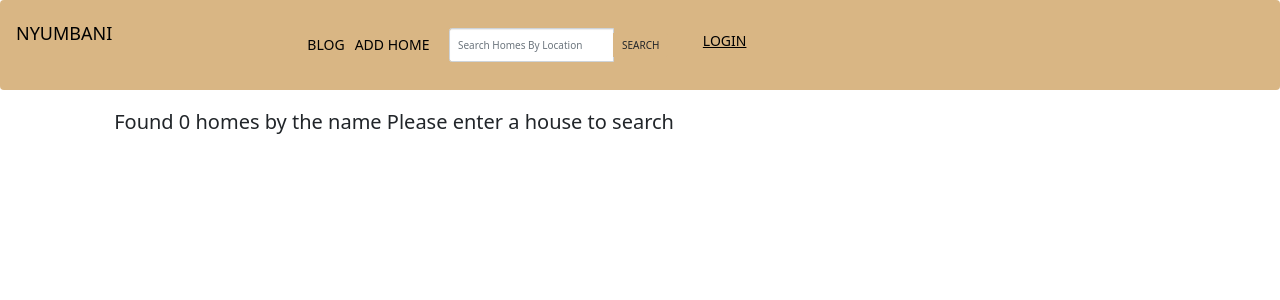
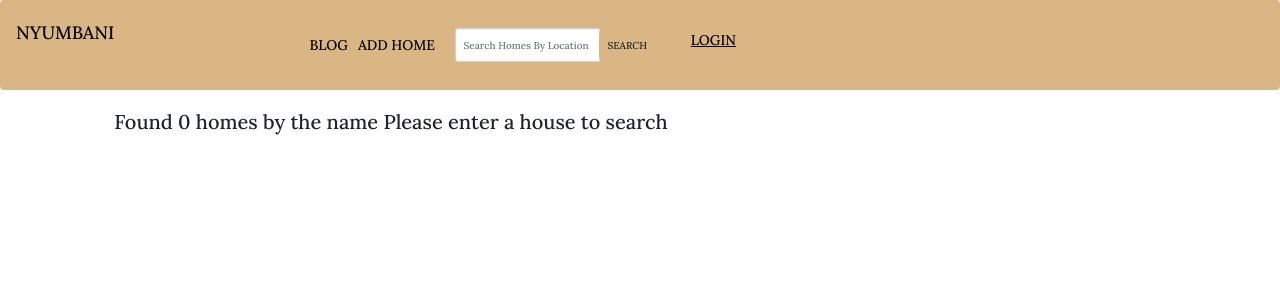
Before and after one commit to Alice-Githui/Homes--DRF, a Django app: page /search in a window 1280 px wide. Shown: the top 300 px of the page. Run offline with Django 3.2, Linux system fonts and the light colour scheme; some libraries are stand-ins or nearby versions.

Commit message:
add google fonts

```diff
--- a/ourhomes/static/CSS/style.css
+++ b/ourhomes/static/CSS/style.css
@@ -2,13 +2,11 @@
     box-sizing: border-box;
     margin: 0;
     padding: 0;
+    font-family: 'Lora', serif;
 }
 
-.homepage-images h4{
-    color: red;
-}
 
-.homepage-images img{
+/* .homepage-images img{
     height: 300px;
     width: 300px;
     object-fit: cover;
@@ -18,7 +16,7 @@
     height: 300px;
     width: 300px;
     object-fit: cover;
-}
+} */
 
 #landingpage{
     /* background-color: #faf6f5; */
--- a/ourhomes/templates/files/base.html
+++ b/ourhomes/templates/files/base.html
@@ -15,6 +15,8 @@
 
     {% block styles %}
     {% bootstrap_css %}
+    <link rel="preconnect" href="https://fonts.gstatic.com">
+    <link href="https://fonts.googleapis.com/css2?family=Lora:wght@500&display=swap" rel="stylesheet">
     <link href="https://cdn.jsdelivr.net/npm/bootstrap@5.0.1/dist/css/bootstrap.min.css" rel="stylesheet" integrity="sha384-+0n0xVW2eSR5OomGNYDnhzAbDsOXxcvSN1TPprVMTNDbiYZCxYbOOl7+AMvyTG2x" crossorigin="anonymous">
     <link href="{% static 'CSS/style.css' %}" rel="stylesheet">
 
--- a/ourhomes/templates/registration/base.html
+++ b/ourhomes/templates/registration/base.html
@@ -6,6 +6,8 @@
     <meta charset="UTF-8">
     <meta http-equiv="X-UA-Compatible" content="IE=edge">
     <meta name="viewport" content="width=, initial-scale=1.0">
+    <link rel="preconnect" href="https://fonts.gstatic.com">
+    <link href="https://fonts.googleapis.com/css2?family=Lora:wght@500&display=swap" rel="stylesheet">
     <link href="https://cdn.jsdelivr.net/npm/bootstrap@5.0.1/dist/css/bootstrap.min.css" rel="stylesheet" integrity="sha384-+0n0xVW2eSR5OomGNYDnhzAbDsOXxcvSN1TPprVMTNDbiYZCxYbOOl7+AMvyTG2x" crossorigin="anonymous">
     <title>Registration</title>
 
```
